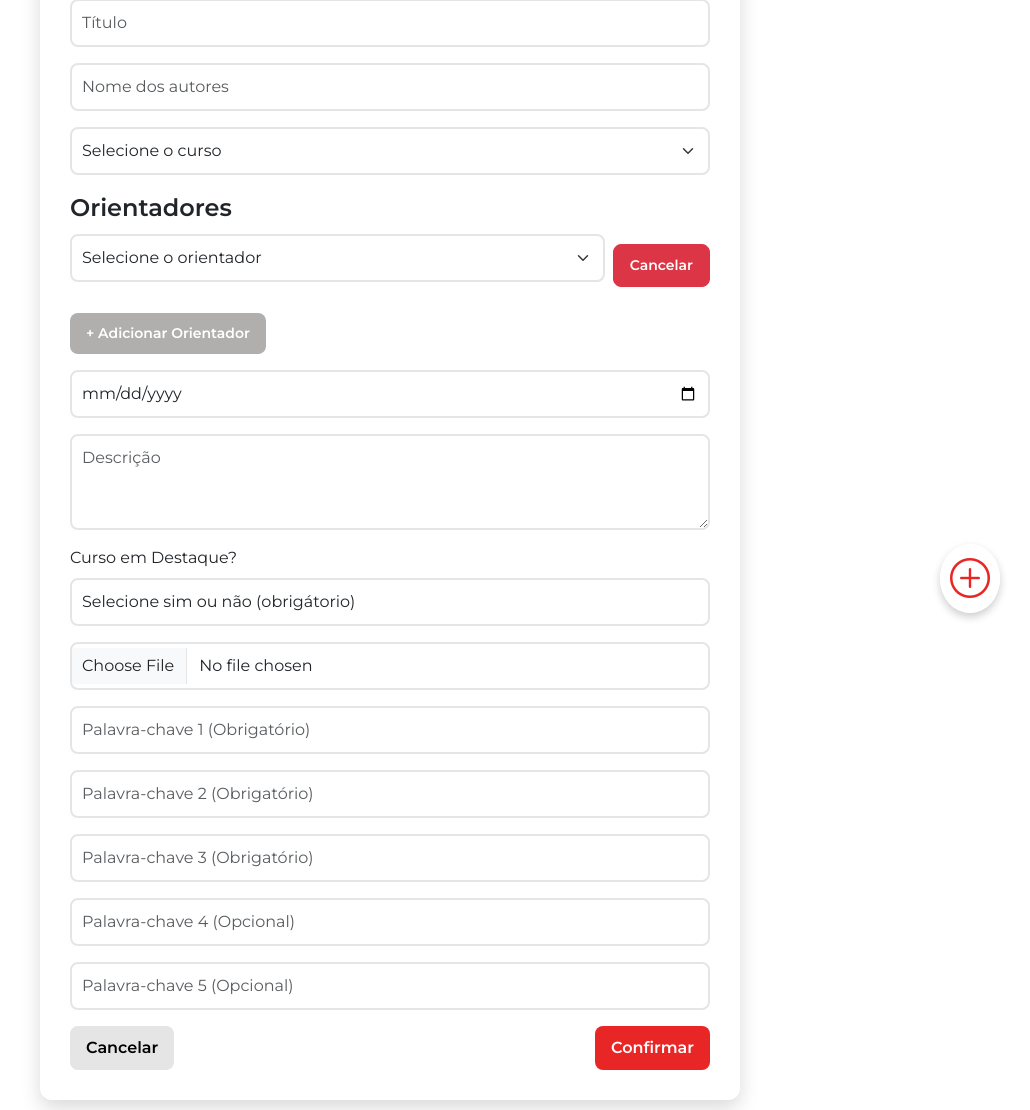
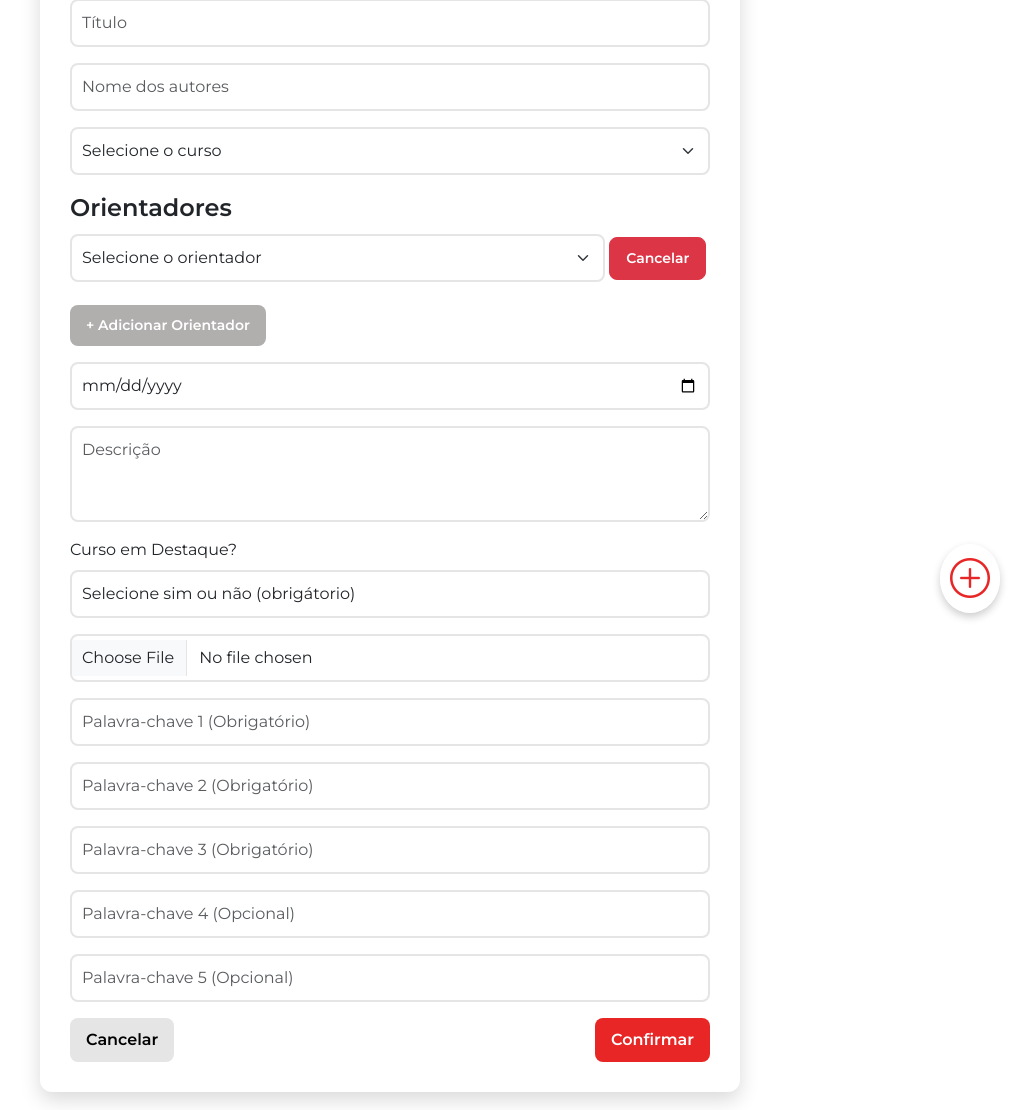
Before and after one commit to mariasantiag/portfolio-dos-tcc, a Flask app: page /paginacadastrotcc in a window 1280 px wide. Shown: the part 161-1271 px from the top of the page, without its empty margins (250-1280 px from the left). Run offline with Flask 3, Linux system fonts and the light colour scheme; the visitor is signed in with stand-in values (Sample User, id 1); data that the repository does not hold is empty; some libraries are stand-ins or nearby versions.

Commit message:
ajustes-botao

```diff
--- a/static/css/cadastro-tcc.css
+++ b/static/css/cadastro-tcc.css
@@ -68,6 +68,18 @@ textarea.form-control:focus {
   border-color: var(--cor-vermelho-escuro);
   box-shadow: 0 0 6px rgba(232, 38, 38, 0.4);
   outline: none;
+}
+
+.orientador-input{
+  display:ruby;
+  align-items: center;
+  gap: 5px;
+}
+
+.orientador__label-select{
+  margin: auto;
+  width: 535px;
+
 }
 
 /* 🔘 Botões */
--- a/templates/cadastro-tcc.html
+++ b/templates/cadastro-tcc.html
@@ -63,8 +63,8 @@
       <fieldset class="mb-3">
         <legend class="fw-semibold">Orientadores</legend>
         <div id="orientadores-container">
-          <div class="orientador-input mb-2 d-flex align-items-center">
-            <select name="orientador[]" class="form-select orientador-select me-2" required>
+          <div class="orientador-input">
+            <select name="orientador[]" class="form-select orientador-select orientador__label-select" required>
               <option selected disabled>Selecione o orientador</option>
             </select>
             <button type="button" class="btn btn-danger btn-sm" onclick="removerCampo(this)">Cancelar</button>
```
